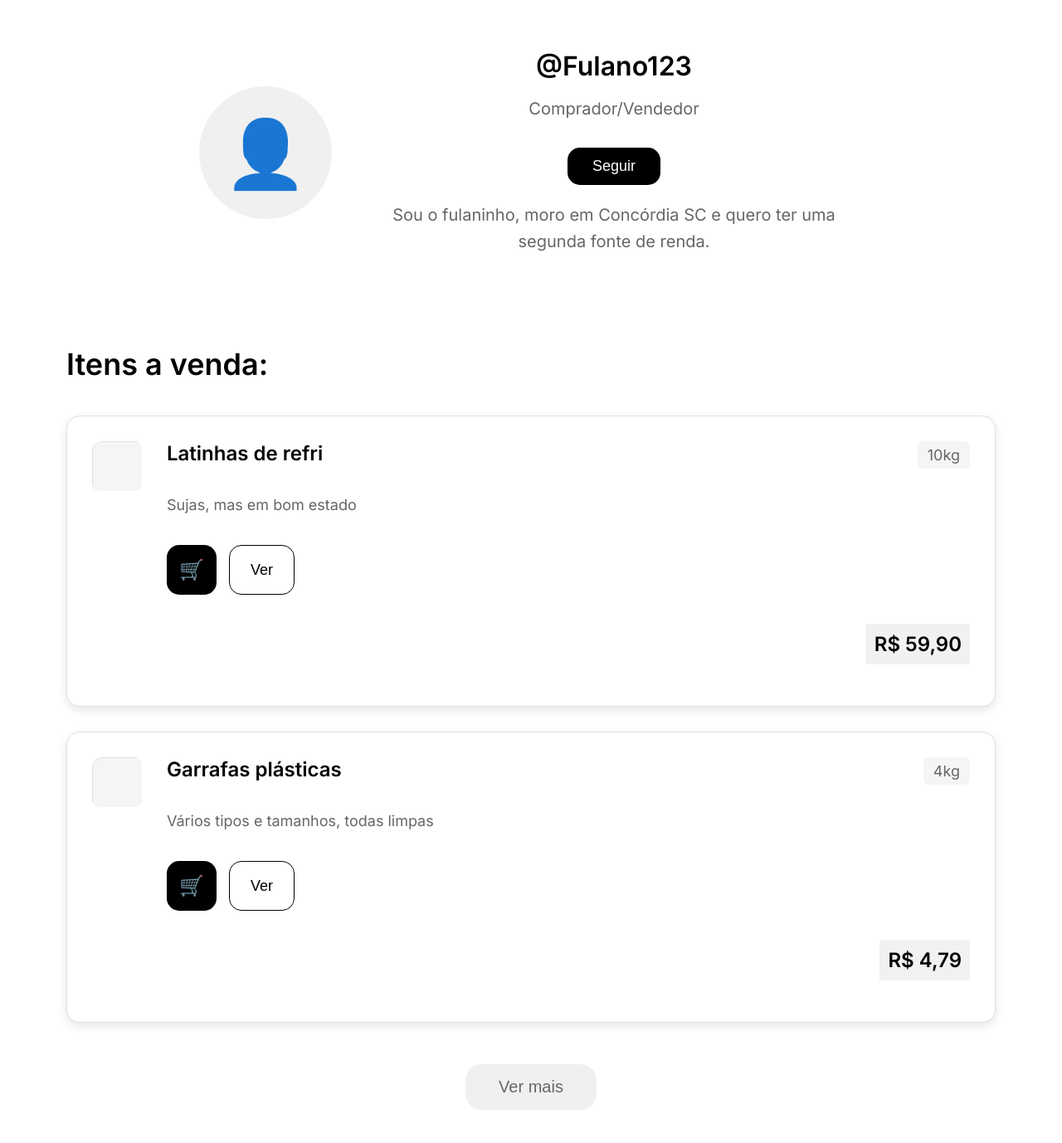
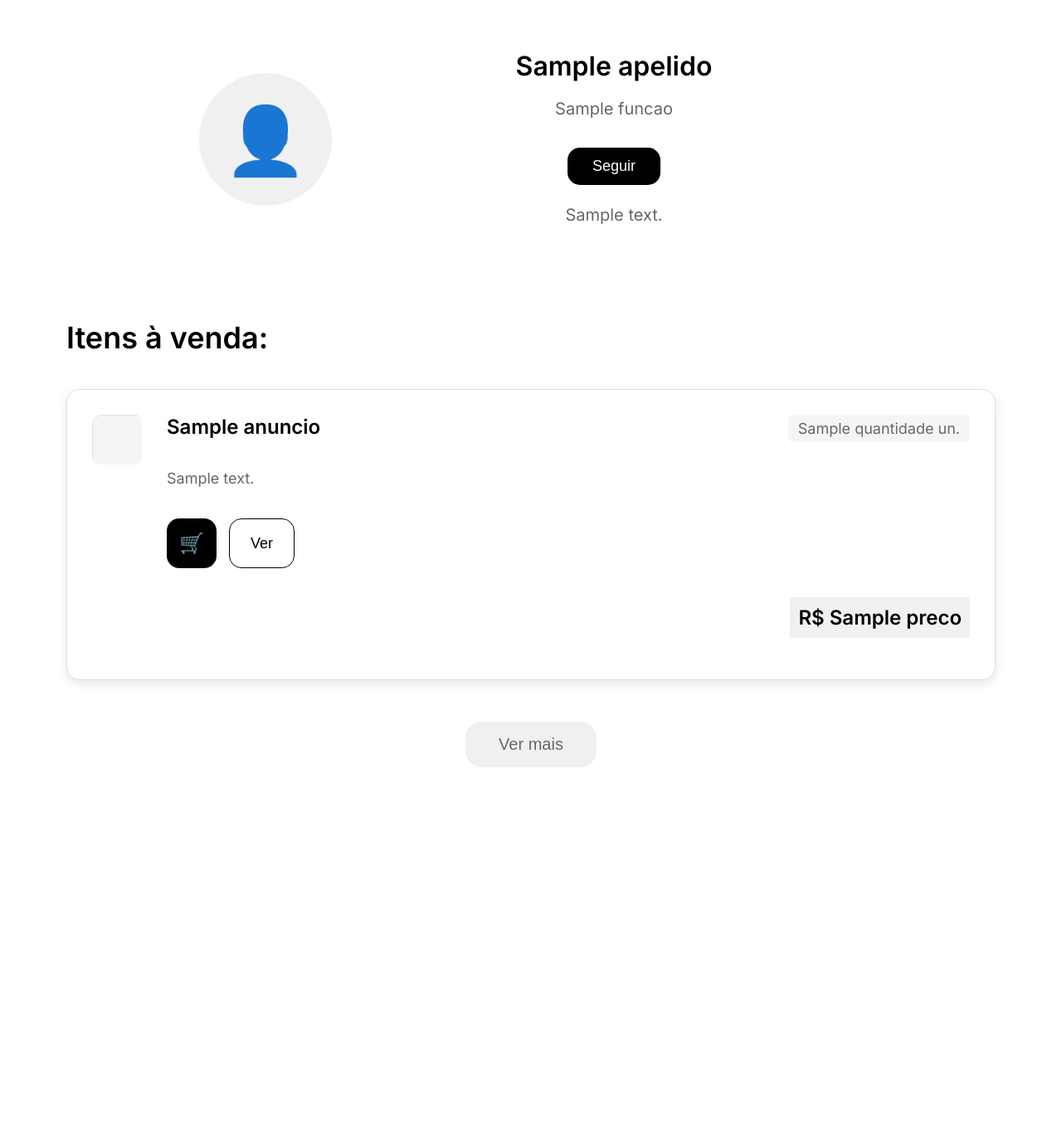
Before and after one commit to jappejappe/PI-Group2-2025, a Flask app: template templates/pages/perfil.html in a window 1280 px wide. Shown: the part 79-1457 px from the top of the page at 83% size. After the commit the page ends 1004 px from the top, so only its background shows below. Run offline with Flask 3, Linux system fonts and the light colour scheme; the template is opened without the code that fills it: most values are stand-ins (such as "Sample title", 1, 10 or a date in 2020); parts of the project's set-up code (start-up, migrations or seed data) failed here and were passed over; some libraries are stand-ins or nearby versions.

Commit message:
puxar dados do banco pra pagina do perfil

```diff
--- a/main.py
+++ b/main.py
@@ -123,9 +123,56 @@ def anuncio():
 def cadastroVendedor():
     return render_template('pages/cadastroVendedor.html')
 
-@app.route('/perfil') # Rota para perfil
-def perfil():
-    return render_template('pages/perfil.html')
+@app.route('/perfil/<int:id_usuario>')
+def perfil(id_usuario):
+    connect = psql.connect(
+        host=os.getenv("DB_HOST"),
+        database="rcl_db",
+        user=os.getenv("DB_USER"),
+        password=os.getenv("DB_PASSWORD"),
+        port=os.getenv("DB_PORT")
+    )
+    with connect.cursor() as cursor:
+        # busca dados do usuario
+        cursor.execute("""
+            SELECT c.apelido_cliente, c.nome_cliente, u.id_comprador, u.id_vendedor
+            FROM usuarios u
+            JOIN compradores c ON u.id_comprador = c.id_comprador
+            LEFT JOIN vendedores v ON u.id_vendedor = v.id_vendedor
+            WHERE u.id_usuario = %s
+        """, (id_usuario,))
+        user = cursor.fetchone()
+
+        if not user:
+            return "Usuário não encontrado", 404
+
+        apelido, nome, id_comprador, id_vendedor = user
+
+        # busca anuncios caso usuario seja vendedor
+        anuncios = []
+        if id_vendedor:
+            cursor.execute("""
+                SELECT titulo_anuncio, descricao_anuncio, quantidade_anuncio, preco_anuncio
+                FROM anuncios
+                WHERE id_vendedor = %s
+            """, (id_vendedor,))
+            anuncios = cursor.fetchall()
+
+    connect.close()
+
+    # define a funcao do usuario
+    funcoes = []
+    if id_comprador: funcoes.append("Comprador")
+    if id_vendedor: funcoes.append("Vendedor")
+    funcao_str = "/".join(funcoes) if funcoes else "Usuário"
+
+    return render_template(
+        'pages/perfil.html',
+        apelido=apelido,
+        nome=nome,
+        funcao=funcao_str,
+        anuncios=anuncios
+    )
 
 @app.route('/compra') # Rota para compra
 def compra():
--- a/templates/pages/perfil.html
+++ b/templates/pages/perfil.html
@@ -16,53 +16,42 @@
       <div class="avatar-placeholder">👤</div>
     </div>
     <div class="hero-text">
-      <h2>@Fulano123</h2>
-      <p>Comprador/Vendedor</p>
+      <h2>{{apelido}}</h2>
+      <p>{{funcao}}</p>
       <button class="btn-seguir">Seguir</button>
-      <p class="bio">Sou o fulaninho, moro em Concórdia SC e quero ter uma segunda fonte de renda.</p>
+      <p class="bio">{{bio}}</p>
     </div>
   </section>
 
   <main class="perfil-container">
-    <h1 class="titulo-itens">Itens a venda:</h1>
+    <h1 class="titulo-itens">Itens à venda:</h1>
 
     <div class="itens-lista">
+      {% if anuncios %}
+        {% for titulo, descricao, quantidade, preco in anuncios %}
           <div class="item-card">
             <div class="item-imagem">
               <div class="imagem-placeholder"></div>
             </div>
             <div class="item-detalhes">
               <div class="item-header">
-            <h3>Latinhas de refri</h3>
-            <span class="peso">10kg</span>
+                <h3>{{ titulo }}</h3>
+                <span class="peso">{{ quantidade }} un.</span>
               </div>
-          <p class="descricao">Sujas, mas em bom estado</p>
+              <p class="descricao">{{ descricao }}</p>
               <div class="item-acoes">
                 <button class="btn-carrinho">🛒</button>
                 <button class="btn-ver">Ver</button>
               </div>
-          <span class="preco">R$ 59,90</span>
+              <span class="preco">R$ {{ preco }}</span>
             </div>
           </div>
+        {% endfor %}
+      {% else %}
+        <p>Esse usuário não possui anúncios.</p>
+      {% endif %}
+    </div>
 
-      <div class="item-card">
-        <div class="item-imagem">
-          <div class="imagem-placeholder"></div>
-        </div>
-        <div class="item-detalhes">
-          <div class="item-header">
-            <h3>Garrafas plásticas</h3>
-            <span class="peso">4kg</span>
-          </div>
-          <p class="descricao">Vários tipos e tamanhos, todas limpas</p>
-          <div class="item-acoes">
-            <button class="btn-carrinho">🛒</button>
-            <button class="btn-ver">Ver</button>
-          </div>
-          <span class="preco">R$ 4,79</span>
-        </div>
-      </div>
-    </div>
 
     <div class="ver-mais-container">
       <button class="btn-ver-mais">Ver mais</button>
```
Lines whose indentation alone changed are shown as unchanged.
